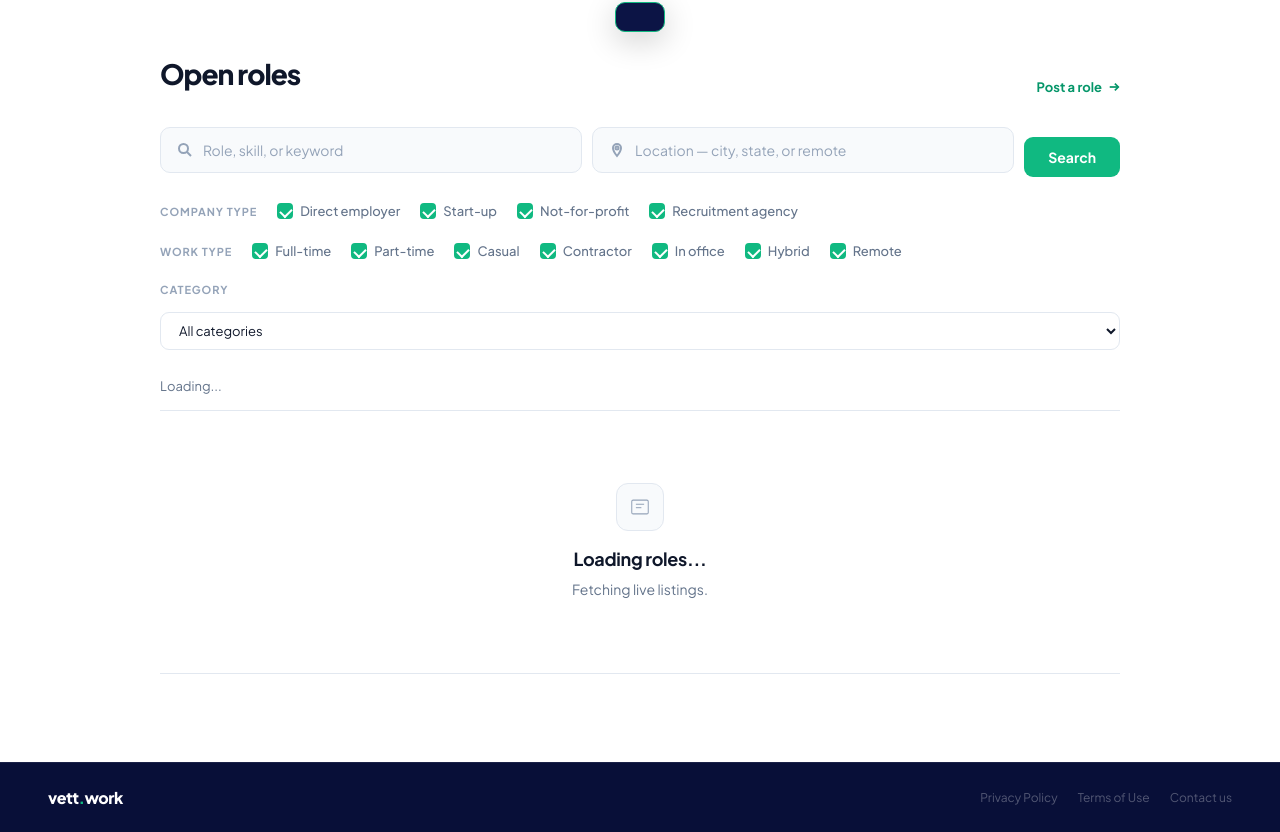
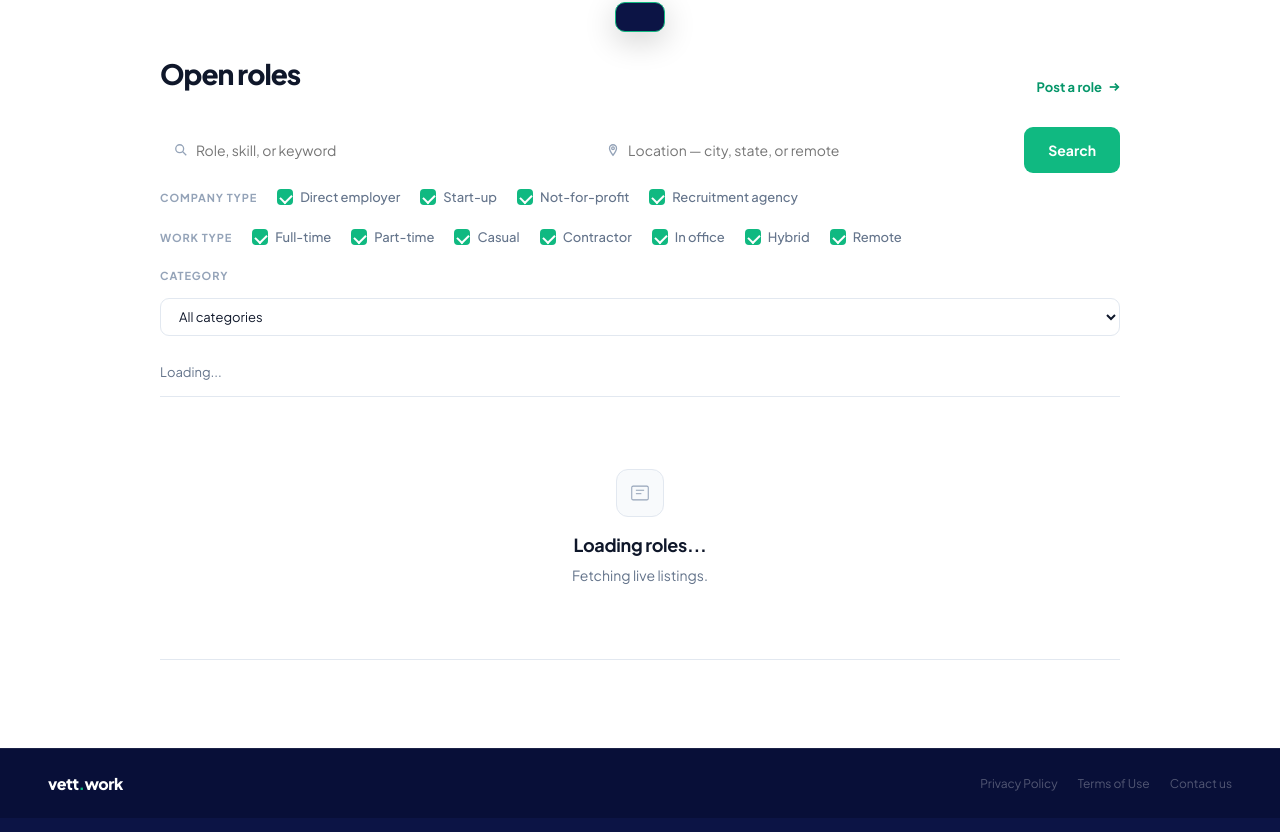
Before and after one commit to ComplianceConsole/Vett-work, a website: page index.html in a window 1280 px wide. Shown: the part 816-1648 px from the top of the page. Drawn offline with nearby package versions, Linux system fonts and the light colour scheme.

Commit message:
fix search row - all elements same height and border radius

```diff
--- a/index.html
+++ b/index.html
@@ -884,9 +884,9 @@ footer p { font-size: 12px; color: var(--muted2); }
 .search-btn {
   font-family: 'Plus Jakarta Sans', sans-serif;
   font-size: 14px; font-weight: 700;
-  padding: 11px 24px; border-radius: 9px; border: none;
+  padding: 0 24px; height: 48px; border-radius: 9px; border: none;
   background: var(--emerald); color: white; cursor: pointer;
-  transition: background 0.15s; white-space: nowrap;
+  transition: background 0.15s; white-space: nowrap; flex-shrink: 0;
 }
 .search-btn:hover { background: var(--emerald-dark); }
 
@@ -978,16 +978,16 @@ footer p { font-size: 12px; color: var(--muted2); }
     </div>
 
     <!-- Search + location -->
-    <div class="search-row" style="display:flex;gap:10px;align-items:center">
-      <div class="search-wrap" style="flex:1">
-        <svg viewBox="0 0 16 16"><circle cx="6.5" cy="6.5" r="4.5"/><line x1="10" y1="10" x2="14" y2="14"/></svg>
-        <input type="text" placeholder="Role, skill, or keyword" id="jobSearch" oninput="filterJobs()" onkeydown="if(event.key==='Enter')filterJobs()">
+    <div style="display:flex;gap:10px;align-items:stretch;margin-bottom:16px">
+      <div style="flex:1;display:flex;align-items:center;gap:8px;background:white;border:1.5px solid var(--border);border-radius:9px;padding:0 14px;height:46px;transition:border-color 0.2s" onfocusin="this.style.borderColor='#10b981'" onfocusout="this.style.borderColor='var(--border)'">
+        <svg viewBox="0 0 16 16" width="14" height="14" stroke="#94a3b8" stroke-width="1.5" fill="none" flex-shrink="0"><circle cx="6.5" cy="6.5" r="4.5"/><line x1="10" y1="10" x2="14" y2="14"/></svg>
+        <input type="text" placeholder="Role, skill, or keyword" id="jobSearch" oninput="filterJobs()" onkeydown="if(event.key==='Enter')filterJobs()" style="flex:1;border:none;outline:none;font-family:'Plus Jakarta Sans',sans-serif;font-size:14px;color:#0f172a;background:transparent">
       </div>
-      <div class="search-wrap" style="flex:1">
-        <svg viewBox="0 0 16 16"><path d="M8 2a4 4 0 0 0-4 4c0 3 4 8 4 8s4-5 4-8a4 4 0 0 0-4-4z"/><circle cx="8" cy="6" r="1.5"/></svg>
-        <input type="text" placeholder="Location — city, state, or remote" id="jobLocation" oninput="filterJobs()" onkeydown="if(event.key==='Enter')filterJobs()">
+      <div style="flex:1;display:flex;align-items:center;gap:8px;background:white;border:1.5px solid var(--border);border-radius:9px;padding:0 14px;height:46px;transition:border-color 0.2s" onfocusin="this.style.borderColor='#10b981'" onfocusout="this.style.borderColor='var(--border)'">
+        <svg viewBox="0 0 16 16" width="14" height="14" stroke="#94a3b8" stroke-width="1.5" fill="none" flex-shrink="0"><path d="M8 2a4 4 0 0 0-4 4c0 3 4 8 4 8s4-5 4-8a4 4 0 0 0-4-4z"/><circle cx="8" cy="6" r="1.5"/></svg>
+        <input type="text" placeholder="Location — city, state, or remote" id="jobLocation" oninput="filterJobs()" onkeydown="if(event.key==='Enter')filterJobs()" style="flex:1;border:none;outline:none;font-family:'Plus Jakarta Sans',sans-serif;font-size:14px;color:#0f172a;background:transparent">
       </div>
-      <button class="search-btn" onclick="filterJobs()">Search</button>
+      <button onclick="filterJobs()" style="font-family:'Plus Jakarta Sans',sans-serif;font-size:14px;font-weight:700;padding:0 24px;height:46px;border-radius:9px;border:none;background:#10b981;color:white;cursor:pointer;white-space:nowrap;flex-shrink:0;transition:background 0.15s" onmouseover="this.style.background='#059669'" onmouseout="this.style.background='#10b981'">Search</button>
     </div>
 
     <!-- Company type -->
```
